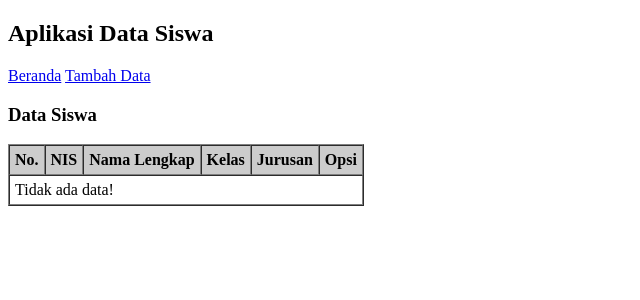
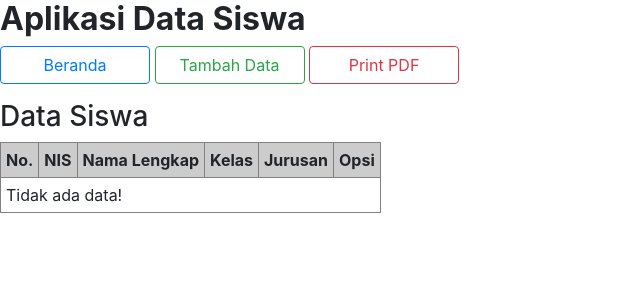
Before and after one commit to Honey-bee-code/data-siswa, a PHP site: page / in a window 1280 px wide. Shown: the top 300 px of the page, without its empty margins (0-640 px from the left). Run offline with PHP 8.4, Linux system fonts and the light colour scheme; data that the repository does not hold is empty; a stand-in replaces the project's code that opens the database connection; some libraries are stand-ins or nearby versions.

Commit message:
Update index.php

```diff
--- a/index.php
+++ b/index.php
@@ -2,11 +2,13 @@
 <html>
 <head>
     <title>Aplikasi Data Siswa</title>
+    <link rel="stylesheet" href="bootstrap/css/bootstrap.min.css">
 </head>
 <body>
-    <h2>Aplikasi Data Siswa</h2>
-    <p><a href="index.php">Beranda</a>
-        <a href="tambah.php">Tambah Data</a>
+    <h2><strong>Aplikasi Data Siswa</strong></h2>
+    <p><a href="index.php" class="btn btn-outline-primary" style="width: 150px;">Beranda</a>
+        <a href="tambah.php" class="btn btn-outline-success" style="width: 150px;">Tambah Data</a>
+        <a href="reportpdf/report.php" class="btn btn-outline-danger" style="width: 150px;">Print PDF</a>
     </p>
     <h3>Data Siswa</h3>
     <table cellpadding="5" cellspacing="0" border="1">
```
